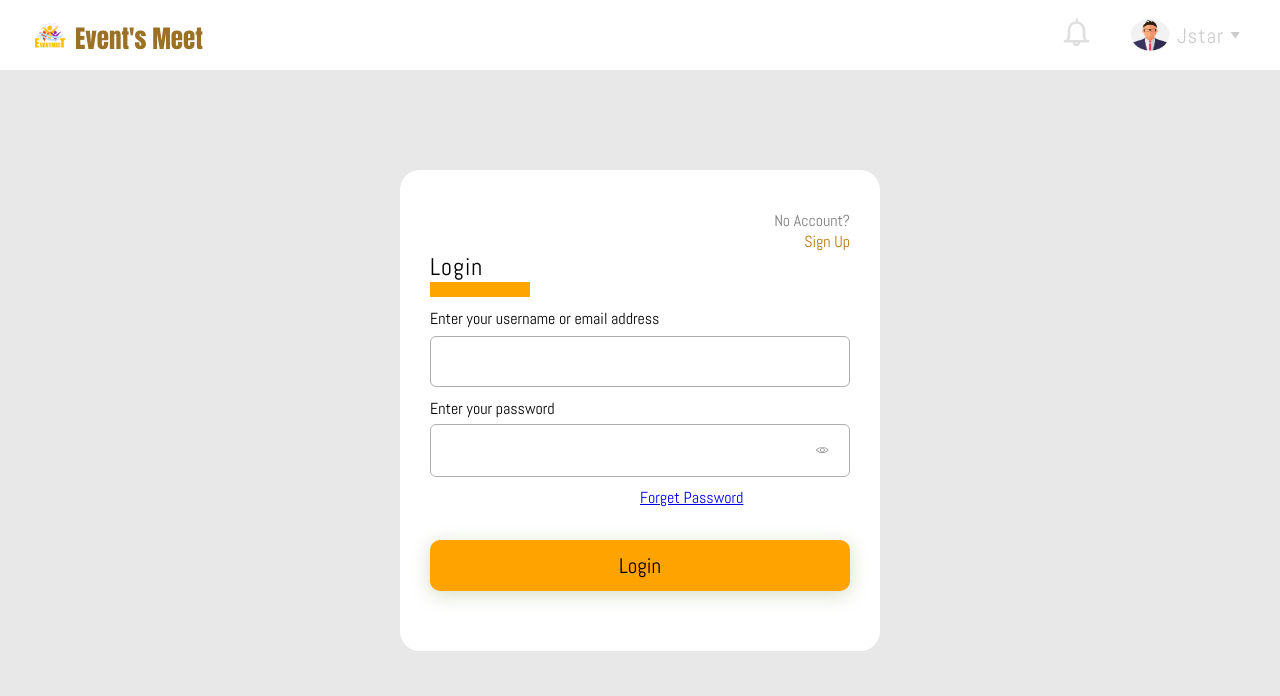
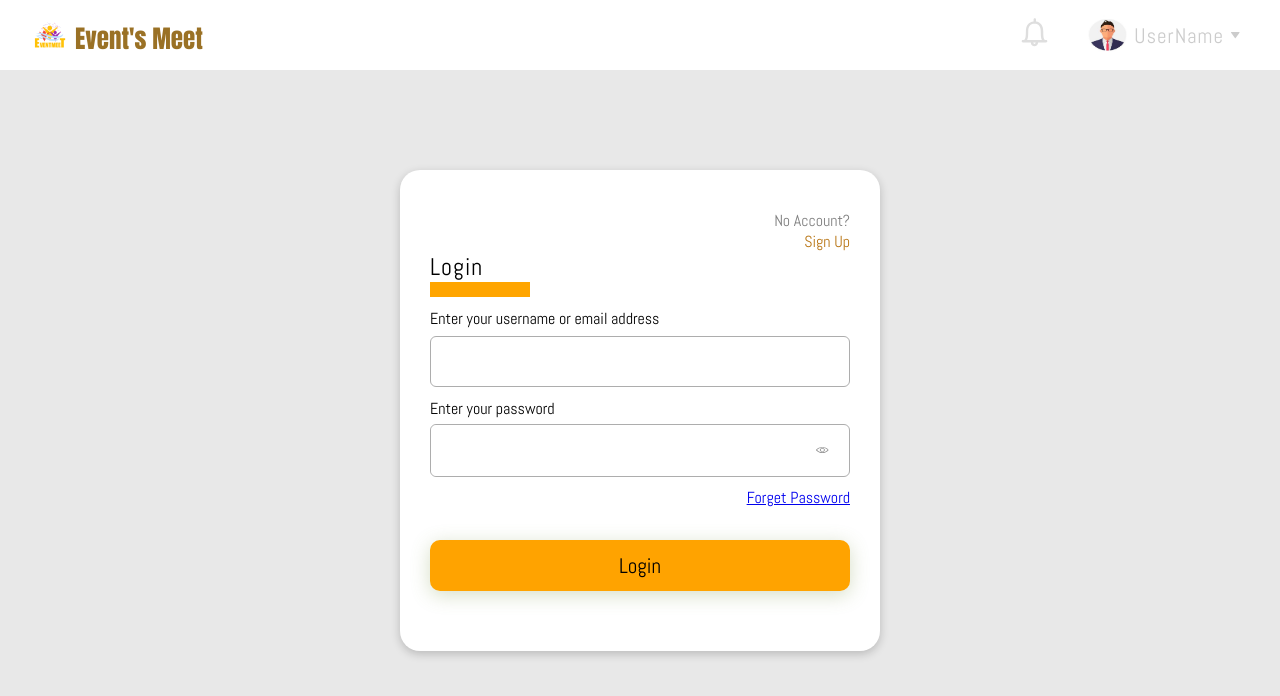
Before and after one commit to TimeOfGift/letsmeet-frontend, a React (Create React App) app: page /login in a window 1280 px wide. Shown: the top 696 px of the page. Built offline with nearby package versions, Linux system fonts and the light colour scheme.

Commit message:
Clean up UI

```diff
--- a/src/components/Button/index.jsx
+++ b/src/components/Button/index.jsx
@@ -9,8 +9,9 @@ const Button = ({
   radius,
   bgColor,
   borderColor,
-  loading = false,
+  loading = false
 }) => {
+
   const style = {
     color: textColor,
     borderRadius: radius,
@@ -18,7 +19,6 @@ const Button = ({
     border: `1px solid ${borderColor}`,
     cursor: loading ? 'default' : 'pointer',
     padding: loading && '18px 40px'
-
   };
 
   return (
@@ -29,7 +29,7 @@ const Button = ({
       disabled={loading}
     >
       {loading ? (
-        <Messaging color="#ffffff" width="10px" height="10px" duration=".51s" />
+        <Messaging className="cssfx-messaging-balls" color="#ffffff" width="10px" height="10px" duration=".51s" />
       ) : (
         text
       )}
--- a/src/components/TopNav/index.jsx
+++ b/src/components/TopNav/index.jsx
@@ -17,7 +17,7 @@ const TopNav = ({imgUrl}) => {
       </div>
       <div className="user-notification">
         <Notification notifications={notifications} />
-        <Profile imgUrl={imgUrl || defaultImg} userName="Jstar" />
+        <Profile imgUrl={imgUrl || defaultImg} userName="UserName" />
       </div>
     </div>
   );
--- a/src/pages/SignIn/index.js
+++ b/src/pages/SignIn/index.js
@@ -15,7 +15,6 @@ const SignIn = () => {
     const [passwordShown, setPasswordShown] = useState(false);
     const [userLogin, setUserLogin] = useState({});
     const [loading, setLoading] = useState(false);
-
     const [errors, setErrors] = useState({});
     const history = useHistory();
 
@@ -42,7 +41,6 @@ const SignIn = () => {
         e.preventDefault();
         setErrors(validation(userLogin))
         dispatch(signin(userLogin));
-
     }
 
     return (
@@ -69,6 +67,7 @@ const SignIn = () => {
                             <div className="input-password">
                                 <input id="show-and-hide" type={passwordShown ? "text" : "password"} name="password" onChange={handleChange} />
                                 <div className="show-icon-btn" onClick={toggleShownPassword}>
+                                    <div className='svg-class'>
                                     <svg width="13" height="24" viewBox="0 0 33 24" fill="none" xmlns="http://www.w3.org/2000/svg">
                                         <g clipPath="url(#clip0_3609:148)">
                                             <path d="M31.9994 11.4223C31.7117 11.1318 24.8568 4.30981 16.1019 4.30981C7.34695 4.30981 0.491742 11.1318 0.204358 11.422C-0.0681193 11.6976 -0.0681193 12.0714 0.204358 12.3469C0.491742 12.6374 7.34695 19.4594 16.1019 19.4594C24.8568 19.4594 31.7117 12.6374 31.9994 12.3472C32.2723 12.0716 32.2723 11.6976 31.9994 11.4223ZM16.1019 17.8922C9.65294 17.8922 4.06747 13.3643 2.41405 11.8841C4.06533 10.4026 9.6391 5.87701 16.1019 5.87701C22.5505 5.87701 28.1356 10.4041 29.7897 11.8852C28.1384 13.3667 22.5647 17.8922 16.1019 17.8922Z" fill="#8E8E8E" />
@@ -80,6 +79,7 @@ const SignIn = () => {
                                             </clipPath>
                                         </defs>
                                     </svg>
+                                    </div>
                                 </div>
                             </div>
                         </label>
@@ -90,7 +90,7 @@ const SignIn = () => {
                                 <Link to={'/forget-password'} ><p>Forget Password</p></Link>
                             </div>
                         </div>
-                        <Button className="sign-btn" text="Login" loading={loading}/>
+                        <Button margin={"auto"} className="sign-btn" text="Login" loading={loading}/>
                     </form>
                 </div>
             </div>
--- a/src/pages/SignIn/signin.scss
+++ b/src/pages/SignIn/signin.scss
@@ -1,3 +1,4 @@
+
 .main {
     display: flex;
     justify-content: center;
@@ -28,6 +29,7 @@
     padding: 40px 30px 0px;
     background: #FFFFFF;
     border-radius: 20px;
+    box-shadow: 0 3px 10px RGB(0 0 0 / 0.2);
 }
 
 .label {
@@ -63,6 +65,7 @@
 .forget-password-div {
     display: flex;
     width: 100%;
+    justify-content: flex-end;
 }
 
 .empty-div {
@@ -70,7 +73,6 @@
 }
 
 .forget {
-    width: 50%;
     margin-top: 10px;
 }
 
@@ -128,6 +130,9 @@ input {
     font-size: 23px;
     cursor: pointer;
 }
+.svg-class{
+    margin: auto;
+}
 .danger {
     color: red;
 }
```
Also changed, not shown: 1 other file (tests, documents, lock files or other folders).
